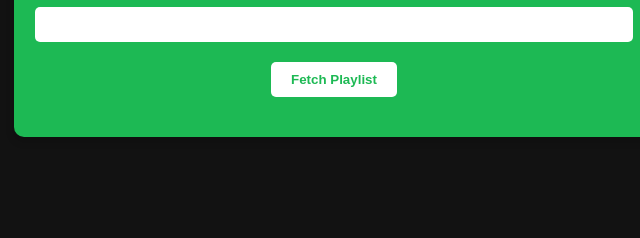
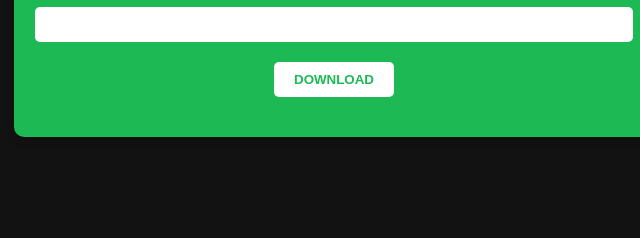
Before and after one commit to MR-NIMA-X/spotify-downloader, a plain HTML site: page index.html in a window 1280 px wide. Shown: the part 361-599 px from the top of the page, 306-946 px from the left. Drawn offline with Linux system fonts and the light colour scheme.

Commit message:
Update index.html

```diff
--- a/index.html
+++ b/index.html
@@ -24,7 +24,7 @@
         <form id="downloaderForm">
             <label for="link">Spotify Playlist/Track Link:</label>
             <input type="text" id="link" name="link" required>
-            <button type="submit">Fetch Playlist</button>
+            <button type="submit">DOWNLOAD</button>
         </form>
         <div id="result"></div>
         <div id="loading" class="loading-dots" style="display: none;">
```
